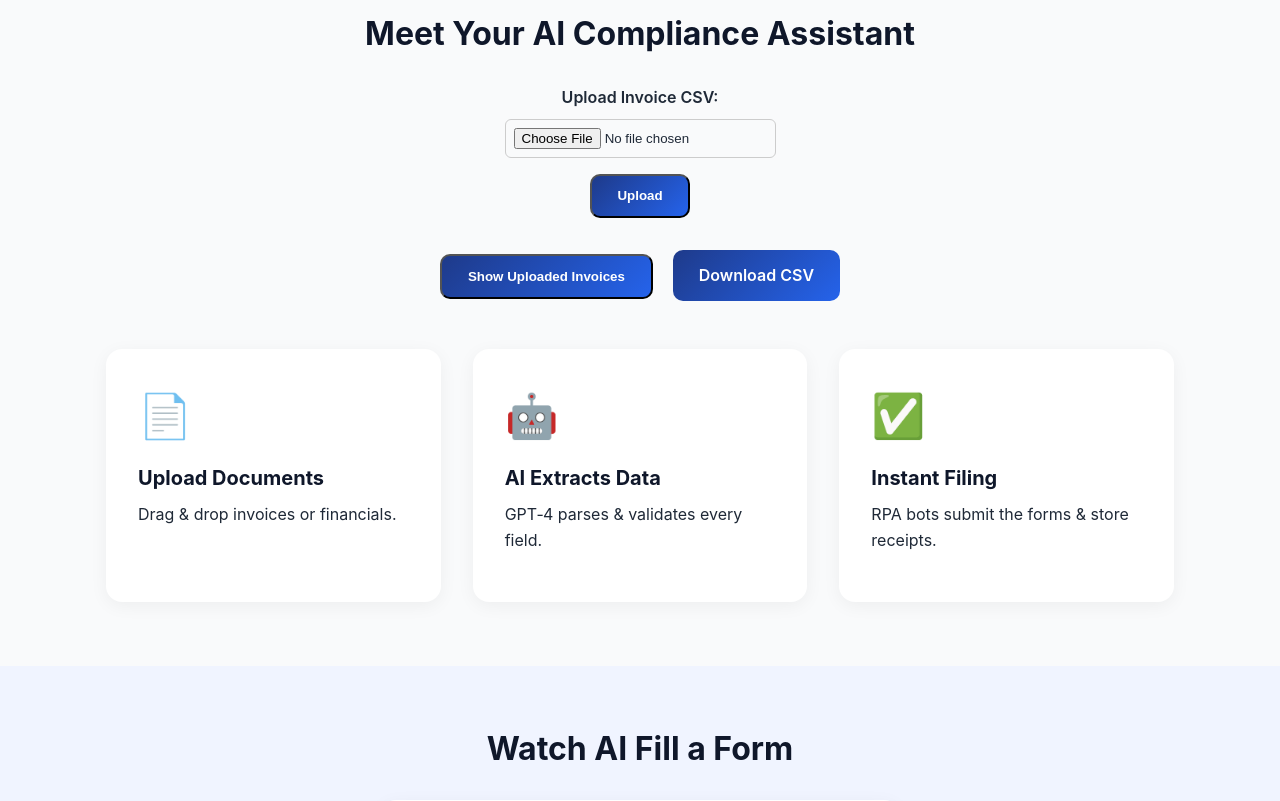
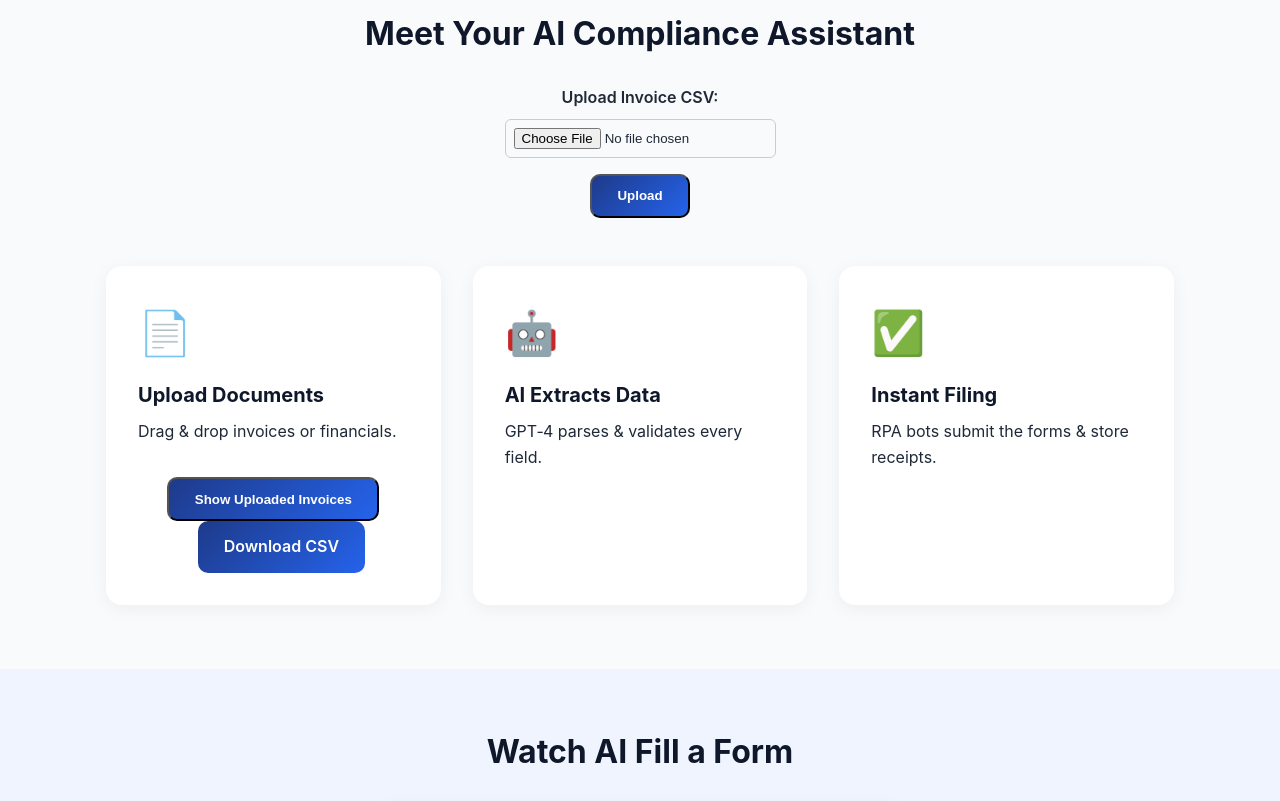
Before and after one commit to vikvo11/ai-compliance, a Flask app: page / in a window 1280 px wide. Shown: the part 395-1196 px from the top of the page. Run offline with Flask 2, Linux system fonts and the light colour scheme; tables that the repository leaves empty hold one stand-in row (values such as "Sample post"); parts of the project's set-up code (start-up, migrations or seed data) failed here and were passed over.

Commit message:
Update index.html

```diff
--- a/templates/index.html
+++ b/templates/index.html
@@ -1,9 +1,8 @@
 <!--
-Full working example with drag and drop for "Upload Documents"
-that behaves like "Upload Invoice CSV," but now:
- - The "Show Uploaded Invoices" button is only shown if there are invoices.
- - The invoice list is placed right below the upload section,
-   not at the very bottom of the page.
+Full working example with drag-and-drop for "Upload Documents"
+that behaves like "Upload Invoice CSV," and now:
+ - The "Show Uploaded Invoices" button (and invoice table) appear right below
+   the "Upload Documents" card in the same section.
 All comments in English.
 -->
 <!DOCTYPE html>
@@ -262,7 +261,7 @@ All comments in English.
 
   <!--
     Overlay drop area for drag-and-drop.
-    This is displayed via JavaScript when files are dragged in.
+    Displayed via JavaScript on dragenter, hidden on drop/leave.
   -->
   <div id="drop-area"
        ondrop="handleDrop(event)"
@@ -280,10 +279,8 @@ All comments in English.
   <section id="story" class="fade">
     <div class="container">
       <h2>Meet Your AI Compliance Assistant</h2>
-
       <!--
-        File upload form (works for manual upload of CSV).
-        We'll reuse the same route for drag-and-drop.
+        File upload form (same route used for drag-and-drop).
       -->
       <form method="POST" enctype="multipart/form-data" style="margin-top:2rem; text-align:center;">
         <label style="display:block; margin-bottom:0.5rem; font-weight:600;">Upload Invoice CSV:</label>
@@ -293,7 +290,7 @@ All comments in English.
         <button type="submit" class="btn">Upload</button>
       </form>
 
-      <!-- Flash message (for success/error) -->
+      <!-- Flash message (e.g. success/error) -->
       {% with messages = get_flashed_messages() %}
         {% if messages %}
           <div style="margin-top:1rem; color:green; font-weight:600;">
@@ -303,11 +300,22 @@ All comments in English.
       {% endwith %}
 
       <!--
-        Only show the "Show Uploaded Invoices" button if we actually have invoices.
-        Also put the invoice table here, so it won't be at the bottom of the page.
+        3-card layout. The first card is "Upload Documents."
+        We place the "Show Uploaded Invoices" button + table directly below
+        the Upload Documents card, if there are any invoices.
+      -->
+      <div class="grid-3" style="margin-top:3rem;">
+        <!-- Upload Documents card -->
+        <div class="card">
+          <div class="icon">📄</div>
+          <h3>Upload Documents</h3>
+          <p>Drag &amp; drop invoices or financials.</p>
+          <!--
+            If there are invoices, show the button & table right here
+            under the card.
           -->
           {% if invoices|length > 0 %}
-        <div style="text-align:center; margin:2rem auto;">
+            <div style="text-align:center; margin-top:2rem;">
               <button onclick="toggleInvoices()" class="btn">Show Uploaded Invoices</button>
               <a href="/export" class="btn" style="margin-left:1rem;">Download CSV</a>
             </div>
@@ -351,19 +359,16 @@ All comments in English.
               </table>
             </div>
           {% endif %}
+        </div>
 
-      <!-- Feature cards -->
-      <div class="grid-3" style="margin-top:3rem;">
-        <div class="card">
-          <div class="icon">📄</div>
-          <h3>Upload Documents</h3>
-          <p>Drag &amp; drop invoices or financials.</p>
-        </div>
+        <!-- AI Extracts Data card -->
         <div class="card">
           <div class="icon">🤖</div>
           <h3>AI Extracts Data</h3>
           <p>GPT‑4 parses &amp; validates every field.</p>
         </div>
+
+        <!-- Instant Filing card -->
         <div class="card">
           <div class="icon">✅</div>
           <h3>Instant Filing</h3>
@@ -373,6 +378,7 @@ All comments in English.
     </div>
   </section>
 
+  <!-- Demonstration Section -->
   <section id="demo" class="fade" style="background:#f0f4ff;">
     <div class="container">
       <h2>Watch AI Fill a Form</h2>
@@ -388,6 +394,7 @@ All comments in English.
     </div>
   </section>
 
+  <!-- "AI in Action" Code Demo Section -->
   <section id="actions" class="fade">
     <div class="container">
       <h2>AI in Action – Code Demos</h2>
@@ -405,6 +412,7 @@ All comments in English.
     </div>
   </section>
 
+  <!-- Architecture Diagram -->
   <section class="fade">
     <div class="container">
       <h2>Architecture Diagram</h2>
@@ -450,6 +458,7 @@ All comments in English.
     </div>
   </section>
 
+  <!-- CTA Section -->
   <section class="fade">
     <div class="glass">
       <h2>Ready to Transform Compliance?</h2>
@@ -483,11 +492,10 @@ All comments in English.
       }
     }
 
-    // If the user drags a file into the browser window
+    // Listen for dragenter to show overlay if a file is actually dragged
     document.addEventListener('dragenter', (e) => {
       e.preventDefault();
       dragCounter++;
-      // Show the overlay only if we have a file being dragged
       document.getElementById('drop-area').style.display = 'flex';
     });
 
@@ -512,7 +520,7 @@ All comments in English.
           if (!resp.ok) {
             throw new Error('Upload failed');
           }
-          // Reload page to show the newly uploaded invoice
+          // Reload page to show newly uploaded invoice
           location.reload();
         })
         .catch(() => alert('Upload failed'));
```
Lines whose indentation alone changed are shown as unchanged.
